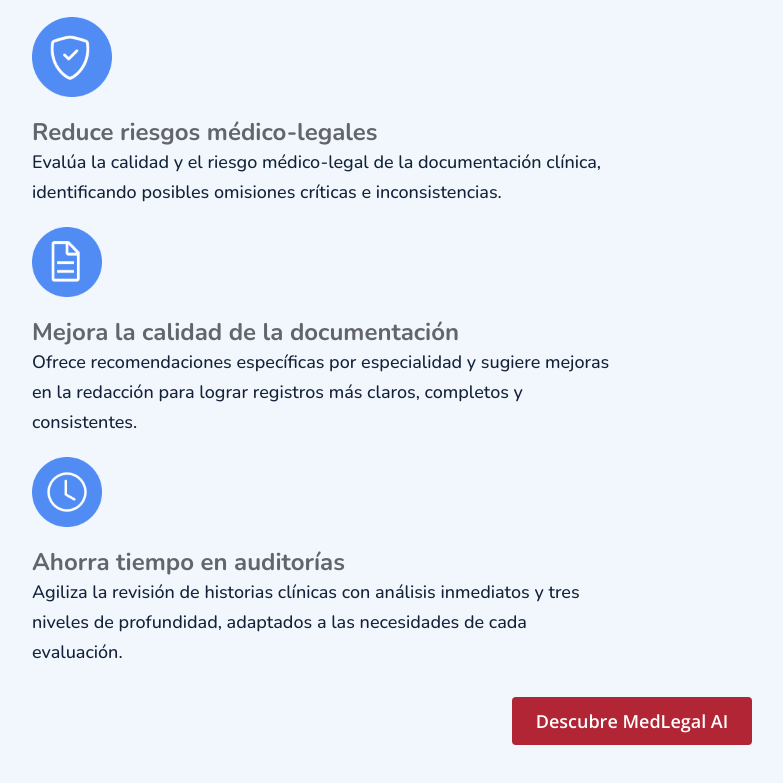
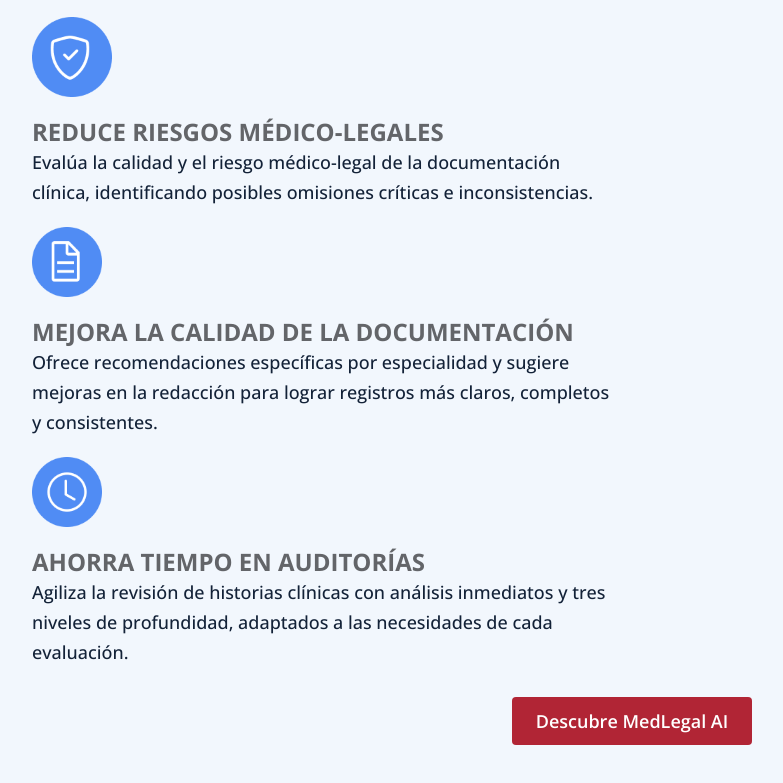
Before and after one commit to lgcastro710/mastersoft-template, a plain HTML site: page productos-miau.html in a window 1280 px wide. Shown: the part 4068-4851 px from the top of the page, without its empty margins (8-791 px from the left). Drawn offline with nearby package versions, Linux system fonts and the light colour scheme.

Commit message:
actualizacion texto

```diff
--- a/productos-miau.html
+++ b/productos-miau.html
@@ -274,17 +274,17 @@
                 <div class="text-ai">
                     <div class="logo-text-medlegal">
                         <img src="./img/Icon-medlegal.png" alt="MedLegal">
-                        <h4>Reduce riesgos médico-legales</h4>
+                        <h4>REDUCE RIESGOS MÉDICO-LEGALES</h4>
                         <p>Evalúa la calidad y el riesgo médico-legal de la documentación clínica, identificando posibles omisiones críticas e inconsistencias.</p>
                     </div>
                     <div class="logo-text-medlegal">
                         <img src="./img/Icon-medlegal2.png" alt="MedLegal">
-                        <h4>Mejora la calidad de la documentación</h4>
+                        <h4>MEJORA LA CALIDAD DE LA DOCUMENTACIÓN</h4>
                         <p>Ofrece recomendaciones específicas por especialidad y sugiere mejoras en la redacción para lograr registros más claros, completos y consistentes.</p>
                     </div>
                     <div class="logo-text-medlegal">
                         <img src="./img/Icon-medlegal3.png" alt="MedLegal">
-                        <h4>Ahorra tiempo en auditorías</h4>
+                        <h4>AHORRA TIEMPO EN AUDITORÍAS</h4>
                         <p>Agiliza la revisión de historias clínicas con análisis inmediatos y tres niveles de profundidad, adaptados a las necesidades de cada evaluación.</p>
                     </div>
                 </div>
--- a/style.css
+++ b/style.css
@@ -1320,7 +1320,7 @@ nav button{
     font-size: 24px;
     font-weight: 700;
     line-height: 30px;
-    font-family: 'nunito', sans-serif;
+    font-family: 'Open Sans', sans-serif;
     color: var(--text-color);
     text-align: left;
     margin: 0;
@@ -1329,7 +1329,7 @@ nav button{
     font-size: 18px;
     font-weight: 500;
     line-height: 30px;
-    font-family: 'nunito', sans-serif;
+    font-family: 'Open Sans', sans-serif;
     color: var(--gray-color);
     text-align: left;
     margin: 0;
```
